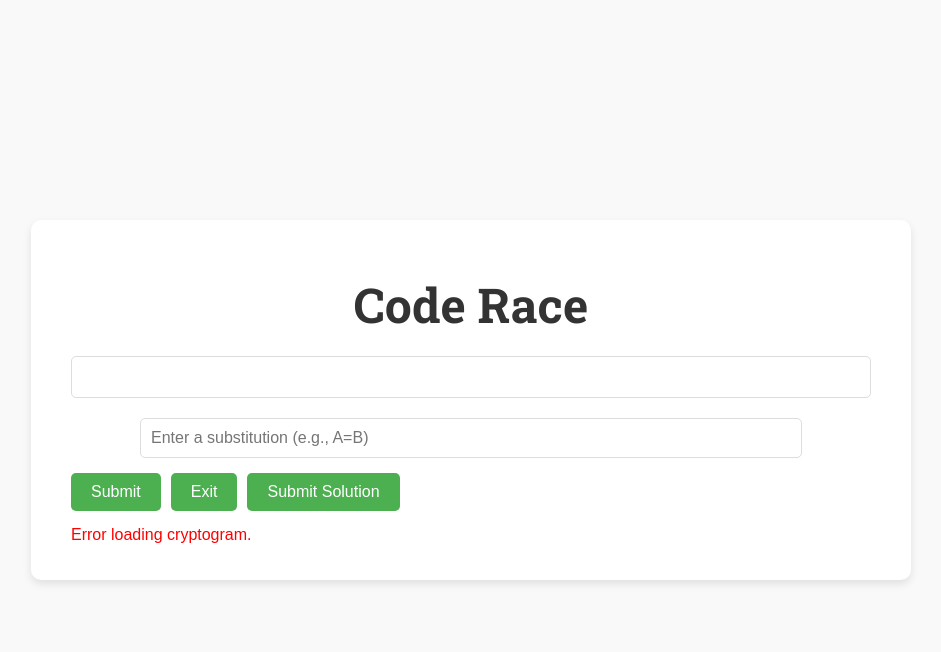
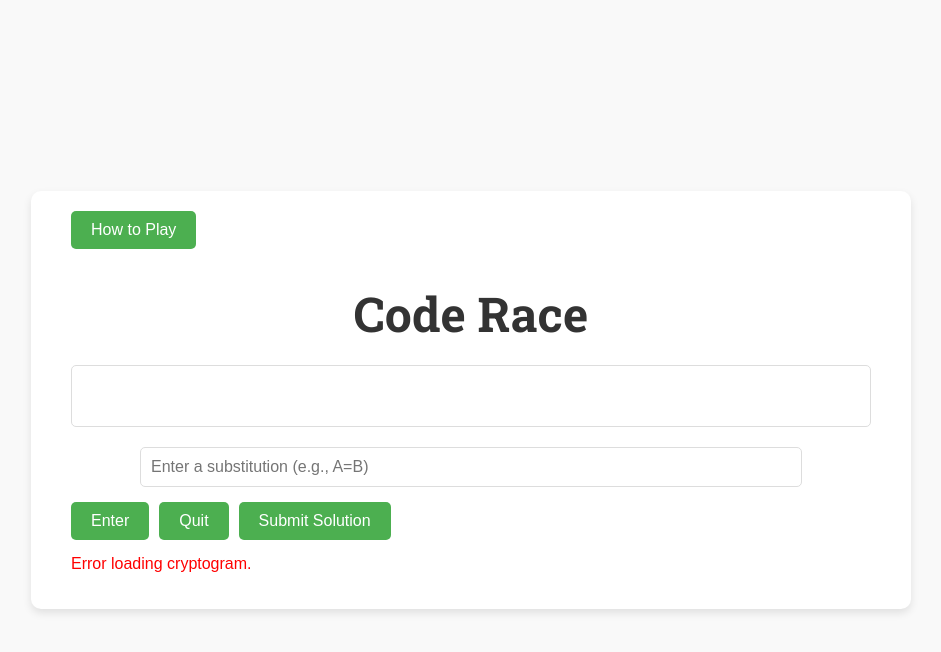
Before and after one commit to NathanYJiang/CS_Capstone, a Flask app: page / in a window 1280 px wide. Shown: the top 652 px of the page, without its empty margins (169-1110 px from the left). Run offline with Flask 3, Linux system fonts and the light colour scheme; parts of the project's set-up code (start-up, migrations or seed data) failed here and were passed over.

Commit message:
final semester 1 revision

```diff
--- a/cryptoduel/app/static/script.js
+++ b/cryptoduel/app/static/script.js
@@ -156,6 +156,11 @@ function exitGame() {
             document.getElementById("feedback").style.color = "red";
         });
 }
+
+function openHelp() {
+    window.open("https://cryptograms.puzzlebaron.com/tutorial.php", "_blank");
+}
+
 // Add keyboard support for Enter key
 document.getElementById("guess").addEventListener("keydown", (event) => {
     if (event.key === "Enter") {
--- a/cryptoduel/app/static/style.css
+++ b/cryptoduel/app/static/style.css
@@ -32,31 +32,53 @@ h1 {
     margin-bottom: 20px;
 }
 
-/* Cryptogram Display */
+/* Cryptogram container */
 #cryptogram-container {
     display: flex;
-    flex-wrap: wrap; /* Allow content to wrap onto the next line */
-    gap: 15px; /* Add space between words */
-    justify-content: flex-start; /* Right-align content */
-    max-width: 100%;
-    margin: 0 auto; /* Center horizontally */
-    padding: 10px;
+    flex-wrap: wrap;
+    gap: 10px; /* Adjust spacing between words */
+    justify-content: flex-start; /* Left-align the text */
+    align-content: flex-start; /* Align content to the top */
+    padding: 20px;
+    width: 100%; /* Ensure full-width usage */
+    box-sizing: border-box; /* Include padding in width calculation */
+    overflow-wrap: break-word; /* Handle word wrapping */
+    word-wrap: break-word; /* Legacy for IE */
+    white-space: normal; /* Allow natural word breaks */
 }
 
-/* Individual Letter Boxes */
+/* Individual cryptogram boxes */
 .cryptogram-box {
     display: flex;
-    flex-direction: column; /* Stack blanks and ciphertext */
-    justify-content: center;
+    flex-direction: column;
+    justify-content: space-between;
     align-items: center;
-    border: 1px solid #ddd; /* Box border */
-    width: 40px;
-    height: 50px;
-    font-family: "Courier New", Courier, monospace;
-    font-size: 1rem;
+    width: 40px; /* Fixed width for letters */
+    height: 60px;
+    border: 1px solid #000;
+    font-family: monospace;
+    font-size: 18px;
     text-align: center;
-    line-height: 1.2;
-    background-color: #f9f9f9;
+    background-color: #fff;
+    box-sizing: border-box;
+}
+
+/* Special styling for spaces (preserve word boundaries) */
+.space-box {
+    border: none;
+    width: 20px; /* Adjust spacing for spaces */
+    height: 60px;
+    background-color: transparent;
+    flex-grow: 0; /* Prevent spaces from stretching */
+}
+
+/* Ensure words are not split between lines */
+#scrollable-container {
+    display: flex;
+    flex-wrap: wrap;
+    gap: 10px;
+    white-space: pre-wrap; /* Respect word boundaries and wrapping */
+    word-break: break-word; /* Handle long words gracefully */
 }
 
 /* Blanks (Top Row in Each Box) */
@@ -141,3 +163,25 @@ button:hover {
 #scrollable-container::-webkit-scrollbar-thumb:hover {
     background-color: #999999;
 }
+
+
+/* Tutorial Button Container */
+#tutorial-button-container {
+    position: relative; /* Position relative to #game-container */
+    margin-bottom: 10px; /* Add spacing below the button */
+}
+
+#tutorial-button {
+    background-color: #4CAF50;
+    color: white;
+    border: none;
+    padding: 10px 20px;
+    border-radius: 5px;
+    font-size: 1rem;
+    cursor: pointer;
+    transition: background-color 0.3s ease;
+}
+
+#tutorial-button:hover {
+    background-color: #45a049;
+}
--- a/cryptoduel/app/templates/index.html
+++ b/cryptoduel/app/templates/index.html
@@ -9,7 +9,13 @@
     <link href="https://fonts.googleapis.com/css2?family=Roboto+Slab:wght@400;700&display=swap" rel="stylesheet">
 </head>
 <body>
+
     <div id="game-container">
+        <!-- Add the tutorial button at the top -->
+        <div id="tutorial-button-container">
+            <button id="tutorial-button" onclick="openHelp()">How to Play</button>
+        </div>
+
         <h1>Code Race</h1>
 
         <!-- Cryptogram Display -->
@@ -23,8 +29,8 @@
         <!-- Input Field and Buttons -->
         <input type="text" id="guess" placeholder="Enter a substitution (e.g., A=B)">
         <div class="button-container">
-            <button id="submit-button" onclick="submitSubstitution()">Submit</button>
-            <button id="exit-button" onclick="exitGame()">Exit</button>
+            <button id="submit-button" onclick="submitSubstitution()">Enter</button>
+            <button id="exit-button" onclick="exitGame()">Quit</button>
             <button id="check-button" onclick="checkSolution()">Submit Solution</button>
         </div>
 
```
